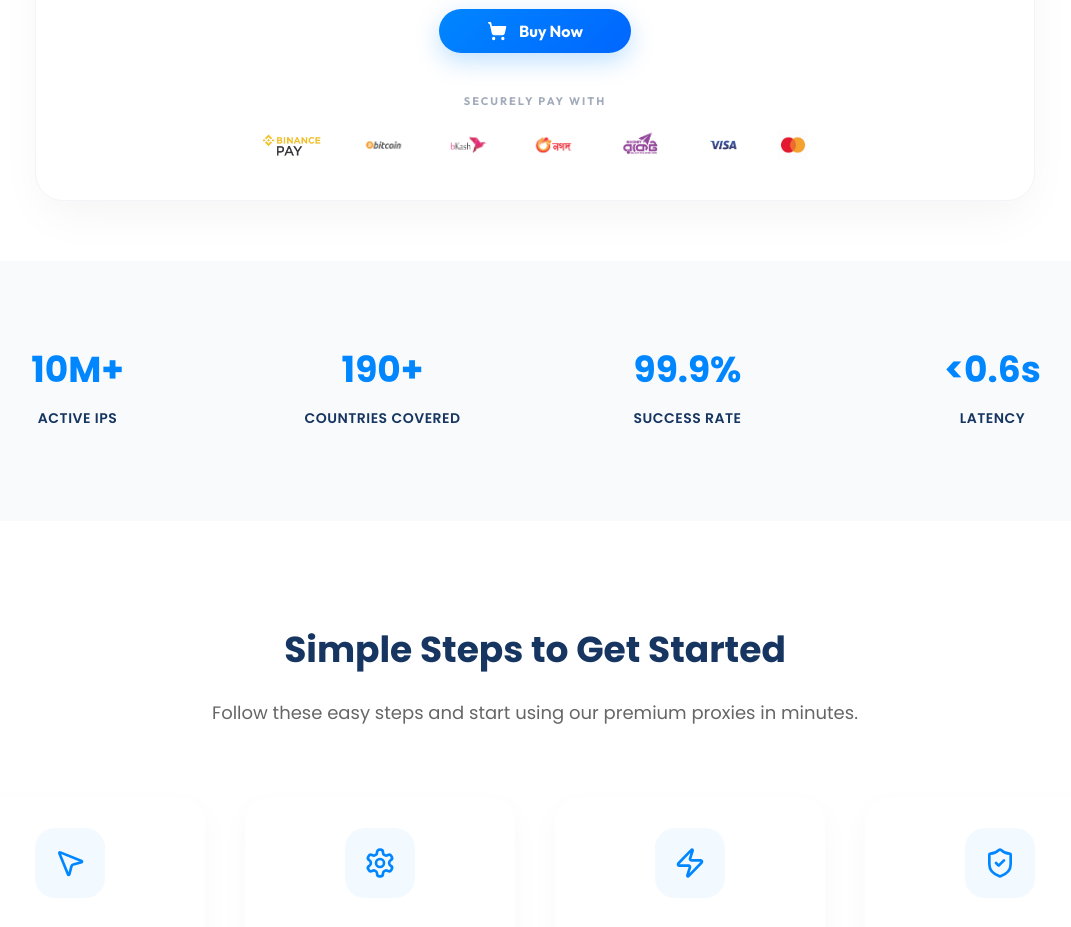
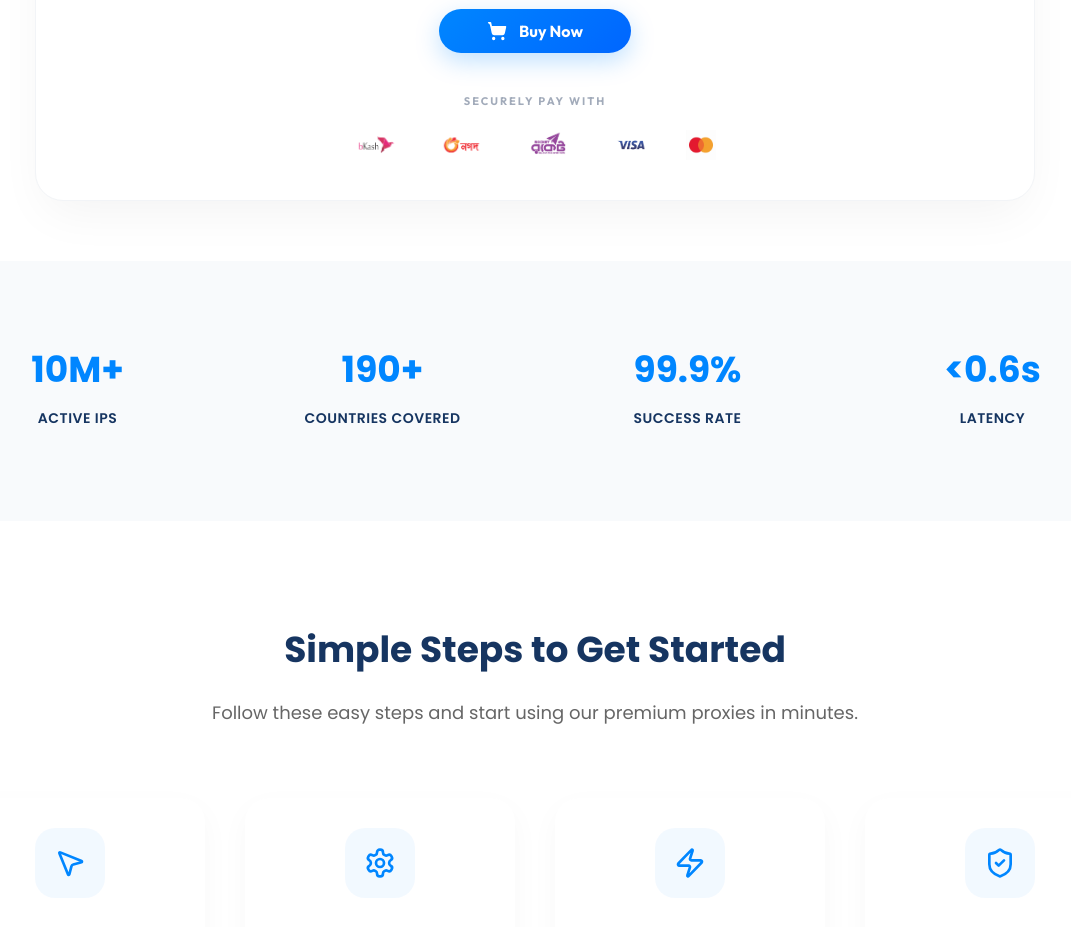
Before and after one commit to Md-Abu-Rayhan/real-proxy-nextjs, a Next.js app: page / in a window 1280 px wide. Shown: the part 1700-2627 px from the top of the page, without its empty margins (105-1176 px from the left). Built offline with nearby package versions, Linux system fonts and the light colour scheme.

Commit message:
Fix: Comment out unused payment logo images in Pricing component

```diff
--- a/src/components/sections/Pricing.tsx
+++ b/src/components/sections/Pricing.tsx
@@ -1028,8 +1028,8 @@ const Pricing = () => {
                                         <div className="pay-logos">
                                             <div className="pay-logos-text">Securely Pay with</div>
                                             <div className="logos-row">
-                                                <img src="/binance-pay.png" alt="binance-pay" className="binance-logo" />
-                                                <img src="/Bitcoin-Logo.png" alt="bitcoin" />
+                                                {/* <img src="/binance-pay.png" alt="binance-pay" className="binance-logo" />
+                                                <img src="/Bitcoin-Logo.png" alt="bitcoin" /> */}
                                                 <img src="/bKash-Logo.png" alt="bkash" />
                                                 <img src="/Nagad-Logo.png" alt="nagad" />
                                                 <img src="/rocket.png" alt="rocket" />
```
